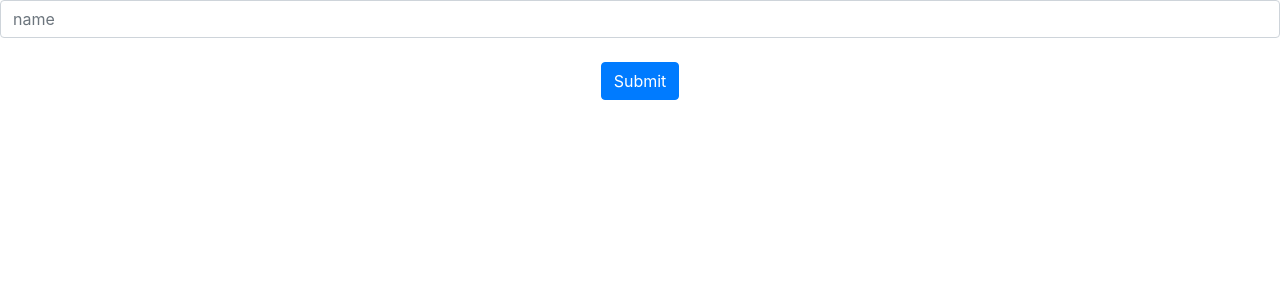
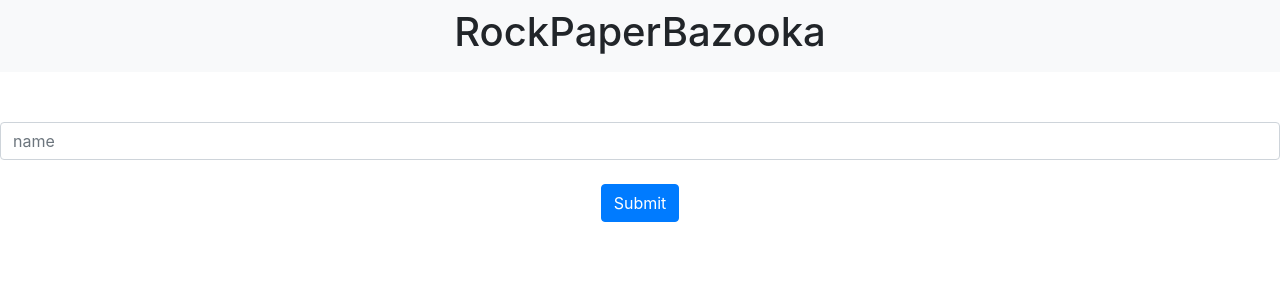
Before and after one commit to scalableinternetservices/RockPaperBazooka, a React (Create React App) app in the folder frontend/: page /create in a window 1280 px wide. Shown: the top 300 px of the page. Built offline with nearby package versions, Linux system fonts and the light colour scheme; no server answers.

Commit message:
at - add app header

```diff
--- a/frontend/src/App.jsx
+++ b/frontend/src/App.jsx
@@ -9,6 +9,7 @@ import Match from "./Components/Match/Show";
 import MatchTable from "./Components/MatchTable/MatchTable"
 import Messages from "./Components/Messages/Show";
 import MessageForm from "./Components/Messages/Form";
+import Header from "./Components/Header/Header";
 import {
   BrowserRouter as Router,
   Switch,
@@ -37,6 +38,7 @@ class App extends React.Component {
       return (
         <Router>
             <div className="App">
+                <Header />
                 <Switch>
                     <Route path="/configuration">
                         <GameConfiguration gameConfigurationId={1} />
--- /dev/null
+++ b/frontend/src/Components/Header/Header.css
@@ -0,0 +1,3 @@
+.header {
+    padding-bottom: 50px;
+}
--- /dev/null
+++ b/frontend/src/Components/Header/Header.jsx
@@ -0,0 +1,26 @@
+import React from 'react';
+import "./Header.css";
+import {
+  Navbar,
+  Nav,
+  NavItem
+} from 'reactstrap';
+
+class Header extends React.Component {
+
+    render() {
+      return (
+        <div className="header">
+          <Navbar color="light" light expand="md">
+              <Nav className="mx-auto" navbar>
+                <NavItem>
+                    <h1>RockPaperBazooka</h1>
+                </NavItem>
+              </Nav>
+          </Navbar>
+        </div>
+      );
+  }
+}
+
+export default Header;
```
